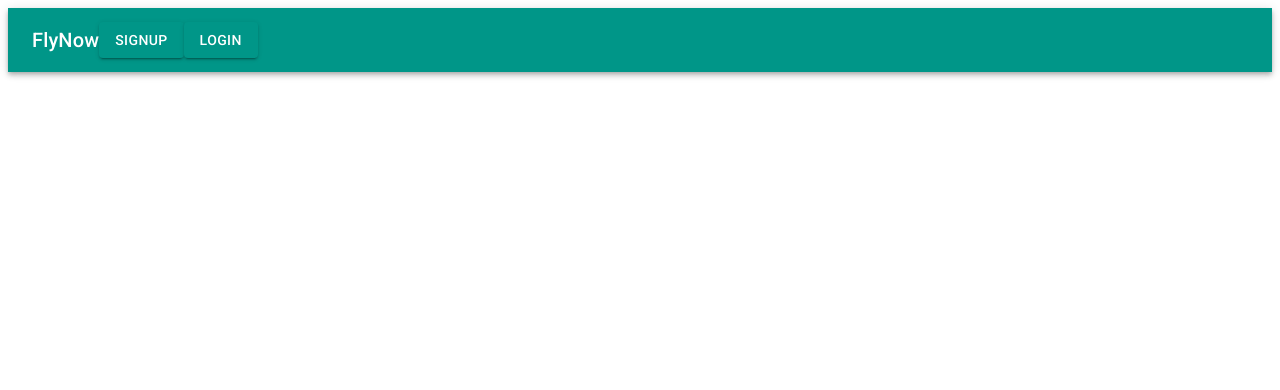
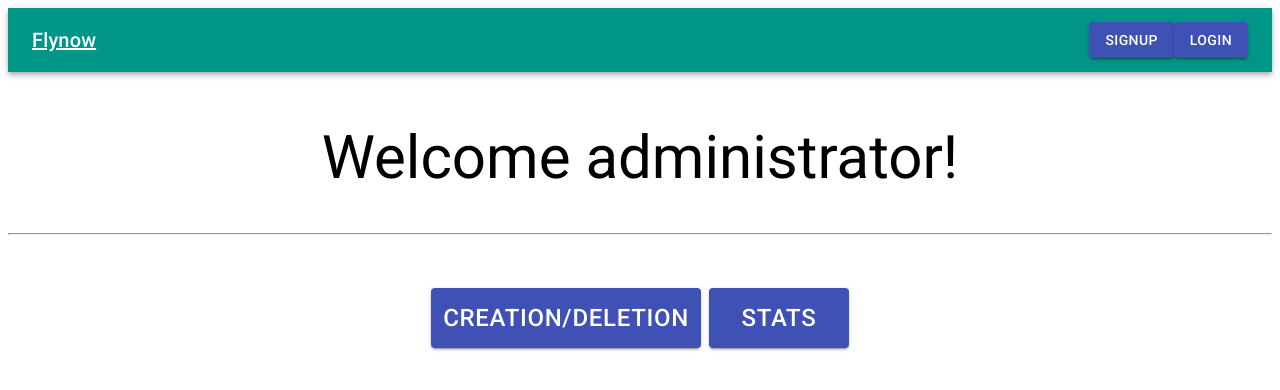
Before and after one commit to jcsandoval929/CS157A-40, a React (Create React App) app in the folder flynow/: page /admin_dashboard in a window 1280 px wide. Shown: the top 390 px of the page. Built offline with nearby package versions, Linux system fonts and the light colour scheme.

Commit message:
Added dashboards and fixed navbar

```diff
--- a/flynow/package.json
+++ b/flynow/package.json
@@ -8,11 +8,13 @@
     "axios": "^0.19.0",
     "body-parser": "^1.19.0",
     "bootstrap": "^4.3.1",
+    "hookrouter": "^1.2.3",
     "react": "^16.11.0",
     "react-bootstrap": "^1.0.0-beta.14",
     "react-dom": "^16.11.0",
     "react-hook-form": "^3.28.9",
     "react-redux": "^7.1.3",
+    "react-router": "^5.1.2",
     "react-router-dom": "^5.1.2",
     "react-scripts": "3.1.2",
     "typeface-roboto": "0.0.75"
--- /dev/null
+++ b/flynow/src/components/admin_dashboard.js
@@ -0,0 +1,60 @@
+import React from "react";
+import CardActions from "@material-ui/core/CardActions";
+import Button from "@material-ui/core/Button";
+import { Link } from "react-router-dom";
+import "typeface-roboto";
+
+class admin_dashboard extends React.Component {
+  render() {
+    return (
+      <div>
+        <h1
+          align="center"
+          style={{
+            fontFamily: "roboto",
+            fontSize: "60px",
+            fontWeight: "normal",
+            paddingTop: "10px"
+          }}
+        >
+          Welcome administrator!
+        </h1>
+        <hr size="100px" />
+        <CardActions style={{ justifyContent: "center", paddingTop: "45px" }}>
+          <Button
+            style={{
+              maxWidth: "270px",
+              maxHeight: "60px",
+              minWidth: "260px",
+              minHeight: "60px",
+              fontSize: "24px"
+            }}
+            variant="contained"
+            color="primary"
+            component={Link}
+            to="/create_delete/"
+          >
+            Creation/Deletion
+          </Button>
+          <Button
+            style={{
+              maxWidth: "140px",
+              maxHeight: "60px",
+              minWidth: "140px",
+              minHeight: "60px",
+              fontSize: "24px"
+            }}
+            variant="contained"
+            color="primary"
+            component={Link}
+            to="/stats/"
+          >
+            Stats
+          </Button>
+        </CardActions>
+      </div>
+    );
+  }
+}
+
+export default admin_dashboard;
--- /dev/null
+++ b/flynow/src/components/dashboard.js
@@ -0,0 +1,60 @@
+import React from "react";
+import CardActions from "@material-ui/core/CardActions";
+import Button from "@material-ui/core/Button";
+import { Link } from "react-router-dom";
+import "typeface-roboto";
+
+class dashboard extends React.Component {
+  render() {
+    return (
+      <div>
+        <h1
+          align="center"
+          style={{
+            fontFamily: "roboto",
+            fontSize: "60px",
+            fontWeight: "normal",
+            paddingTop: "10px"
+          }}
+        >
+          Welcome!
+        </h1>
+        <hr size="100px" />
+        <CardActions style={{ justifyContent: "center", paddingTop: "45px" }}>
+          <Button
+            style={{
+              maxWidth: "250px",
+              maxHeight: "60px",
+              minWidth: "240px",
+              minHeight: "60px",
+              fontSize: "24px"
+            }}
+            variant="contained"
+            color="primary"
+            component={Link}
+            to="/search/"
+          >
+            Search Flights
+          </Button>
+          <Button
+            style={{
+              maxWidth: "170px",
+              maxHeight: "60px",
+              minWidth: "170px",
+              minHeight: "60px",
+              fontSize: "24px"
+            }}
+            variant="contained"
+            color="primary"
+            component={Link}
+            to="/records/"
+          >
+            Records
+          </Button>
+        </CardActions>
+      </div>
+    );
+  }
+}
+
+export default dashboard;
--- a/flynow/src/components/login.js
+++ b/flynow/src/components/login.js
@@ -1,53 +1,53 @@
-import React from 'react';
-import Avatar from '@material-ui/core/Avatar';
-import Button from '@material-ui/core/Button';
-import CssBaseline from '@material-ui/core/CssBaseline';
-import Link from '@material-ui/core/Link';
-import Grid from '@material-ui/core/Grid';
-import Box from '@material-ui/core/Box';
-import FlightTakeoffIcon from '@material-ui/icons/FlightTakeoff';
-import Typography from '@material-ui/core/Typography';
-import { makeStyles } from '@material-ui/core/styles';
-import Container from '@material-ui/core/Container';
+import React from "react";
+import Avatar from "@material-ui/core/Avatar";
+import Button from "@material-ui/core/Button";
+import CssBaseline from "@material-ui/core/CssBaseline";
+import Link from "@material-ui/core/Link";
+import Grid from "@material-ui/core/Grid";
+import Box from "@material-ui/core/Box";
+import FlightTakeoffIcon from "@material-ui/icons/FlightTakeoff";
+import Typography from "@material-ui/core/Typography";
+import { makeStyles } from "@material-ui/core/styles";
+import Container from "@material-ui/core/Container";
 import useForm from "react-hook-form";
-import Axios from 'axios';
+import Axios from "axios";
 
 function Copyright() {
   return (
     <Typography variant="body2" color="textSecondary" align="center">
-      {'Copyright © '}
+      {"Copyright © "}
       <Link color="inherit" href="https://material-ui.com/">
         FlyNow
-      </Link>{' '}
+      </Link>{" "}
       {new Date().getFullYear()}
-      {'.'}
+      {"."}
     </Typography>
   );
 }
 
 const useStyles = makeStyles(theme => ({
-  '@global': {
+  "@global": {
     body: {
-      backgroundColor: '#ffffff',
-    },
+      backgroundColor: "#ffffff"
+    }
   },
   paper: {
     marginTop: theme.spacing(8),
-    display: 'flex',
-    flexDirection: 'column',
-    alignItems: 'center',
+    display: "flex",
+    flexDirection: "column",
+    alignItems: "center"
   },
   avatar: {
     margin: theme.spacing(1),
-    backgroundColor: '#00bfff',
+    backgroundColor: "#00bfff"
   },
   form: {
-    width: '100%', // Fix IE 11 issue.
-    marginTop: theme.spacing(1),
+    width: "100%", // Fix IE 11 issue.
+    marginTop: theme.spacing(1)
   },
   submit: {
-    margin: theme.spacing(3, 0, 2),
-  },
+    margin: theme.spacing(3, 0, 2)
+  }
 }));
 export default function SignIn() {
   const classes = useStyles();
@@ -57,11 +57,12 @@ export default function SignIn() {
       password: ""
     }
   });
-  const onSubmit = (data) =>  {
-    console.log(data)
-    Axios.post('http://localhost:5000/database/auth', data)
-      .then(res => console.log(res.data));
-  }
+  const onSubmit = data => {
+    console.log(data);
+    Axios.post("http://localhost:5000/database/auth", data).then(res => {
+      console.log(res.data);
+    });
+  };
   return (
     <Container component="main" maxWidth="xs">
       <CssBaseline />
@@ -72,52 +73,56 @@ export default function SignIn() {
         <Typography component="h1" variant="h5">
           Welcome to FlyNow, Please Sign in
         </Typography>
-        <form className= {classes.form} onSubmit = {handleSubmit(onSubmit)}>
-          <div className = "loginForm">
-            <label className = "loginFormLabel" htmlFor="email">Email</label>
+        <form className={classes.form} onSubmit={handleSubmit(onSubmit)}>
+          <div className="loginForm">
+            <label className="loginFormLabel" htmlFor="email">
+              Email
+            </label>
             <input
-            type = "email"
-            id = "email"
-            ref = {register({
+              type="email"
+              id="email"
+              ref={register({
                 required: true
               })}
-            className = "loginFormInput"
-            placeholder = "Enter your Email"
-            name = "email"
+              className="loginFormInput"
+              placeholder="Enter your Email"
+              name="email"
               required
             />
           </div>
-          <div className = "loginForm">
-            <label className = "loginFormLabel" htmlFor="password">Password</label>
+          <div className="loginForm">
+            <label className="loginFormLabel" htmlFor="password">
+              Password
+            </label>
             <input
-            type = "password"
-            id = "password"
-            ref = {register({
+              type="password"
+              id="password"
+              ref={register({
                 required: true
               })}
-            className = "loginFormInput"
-            placeholder = "Enter your password"
-            name = "password"
+              className="loginFormInput"
+              placeholder="Enter your password"
+              name="password"
               required
             />
           </div>
-          <div className = "loginForm">
-            <label className = "loginFormCheckBoxLabel">
+          <div className="loginForm">
+            <label className="loginFormCheckBoxLabel">
               <input
-            type = "checkbox"
-            className = "loginFormCheckBoxInput"
-            name = "remember"
+                type="checkbox"
+                className="loginFormCheckBoxInput"
+                name="remember"
               />
               Remember Me
             </label>
           </div>
-          <div className = "loginForm">
+          <div className="loginForm">
             <Button
               type="submit"
               fullWidth
               variant="contained"
               color="primary"
-              className= "submit"
+              className="submit"
             >
               Sign In
             </Button>
--- a/flynow/src/components/navbar.js
+++ b/flynow/src/components/navbar.js
@@ -38,8 +38,14 @@ class ButtonAppBar extends React.Component {
         <ThemeProvider theme={theme}>
           <AppBar position="static" color="primary">
             <Toolbar>
-              <Typography variant="h6" className={classes.title}>
-                FlyNow
+              <Typography
+                variant="h6"
+                color="inherit"
+                className={classes.grow}
+                component={Link}
+                to="/home/"
+              >
+                Flynow
               </Typography>
               <div>
                 <Button
--- a/flynow/src/components/signup.js
+++ b/flynow/src/components/signup.js
@@ -11,7 +11,7 @@ import { makeStyles } from "@material-ui/core/styles";
 import Container from "@material-ui/core/Container";
 import { createMuiTheme, ThemeProvider } from "@material-ui/core/styles";
 import useForm from "react-hook-form";
-import Axios from 'axios';
+import Axios from "axios";
 
 const useStyles = makeStyles(theme => ({
   "@global": {
@@ -53,11 +53,12 @@ export default function SignUp() {
       password: ""
     }
   });
-  const onSubmit = (data) =>  {
-    console.log(data)
-    Axios.post('http://localhost:5000/database/register', data)
-      .then(res => console.log(res.data));
-  }
+  const onSubmit = data => {
+    console.log(data);
+    Axios.post("http://localhost:5000/database/register", data).then(res => {
+      console.log(res.data);
+    });
+  };
   return (
     <React.Fragment>
       <CssBaseline />
@@ -69,68 +70,76 @@ export default function SignUp() {
           <Typography component="h1" variant="h5">
             Sign up
           </Typography>
-          <form className={classes.form} onSubmit = {handleSubmit(onSubmit)}>
+          <form className={classes.form} onSubmit={handleSubmit(onSubmit)}>
             <Grid container spacing={2}>
               <Grid item xs={12} sm={6}>
-              <div className = "SignupForm">
-                <label className = "SignupFormLabel" htmlFor="firstName">First Name</label>
+                <div className="SignupForm">
+                  <label className="SignupFormLabel" htmlFor="firstName">
+                    First Name
+                  </label>
                   <input
-                type = "firstName"
-                id = "firstName"
-                ref = {register({
+                    type="firstName"
+                    id="firstName"
+                    ref={register({
                       required: true
                     })}
-                className = "SignupFormInput"
-                placeholder = "Enter your First Name"
-                name = "firstName"
+                    className="SignupFormInput"
+                    placeholder="Enter your First Name"
+                    name="firstName"
                     required
                   />
                 </div>
               </Grid>
               <Grid item xs={12} sm={6}>
-              <div className = "SignupForm">
-                <label className = "SignupFormLabel" htmlFor="lastName">Last Name</label>
+                <div className="SignupForm">
+                  <label className="SignupFormLabel" htmlFor="lastName">
+                    Last Name
+                  </label>
                   <input
-                type = "lastName"
-                id = "lastName"
-                ref = {register({
+                    type="lastName"
+                    id="lastName"
+                    ref={register({
                       required: true
                     })}
-                className = "SignupFormInput"
-                placeholder = "Enter your Last Name"
-                name = "lastName"
+                    className="SignupFormInput"
+                    placeholder="Enter your Last Name"
+                    name="lastName"
                     required
                   />
                 </div>
               </Grid>
               <Grid item xs={12}>
-              <div className = "SignupForm">
-                <label className = "SignupFormLabel" htmlFor="email">Email</label>
+                <div className="SignupForm">
+                  <label className="SignupFormLabel" htmlFor="email">
+                    Email
+                  </label>
                   <input
-                type = "email"
-                id = "email"
-                ref = {register({
+                    type="email"
+                    id="email"
+                    ref={register({
                       required: true
                     })}
-                className = "SignupFormInput"
-                placeholder = "Enter your Email"
-                name = "email"
+                    className="SignupFormInput"
+                    placeholder="Enter your Email"
+                    name="email"
                     required
                   />
                 </div>
               </Grid>
               <Grid item xs={12}>
-              <div className = "SignupForm">
-                <label className = "SignupFormLabel" htmlFor="password">Password</label>
+                <div className="SignupForm">
+                  <label className="SignupFormLabel" htmlFor="password">
+                    Password
+                  </label>
                   <input
-                type = "password"
-                id = "password"
-                ref = {register({
+                    type="password"
+                    id="password"
+                    ref={register({
                       required: true
                     })}
-                className = "SignupFormInput"
-                placeholder = "Enter your Password"
-                name = "password"
+                    className="SignupFormInput"
+                    placeholder="Enter your Password"
+                    name="password"
                     required
                   />
                 </div>
--- a/flynow/src/routes.js
+++ b/flynow/src/routes.js
@@ -1,18 +1,20 @@
-import React from 'react';
-import { Route } from 'react-router-dom';
+import React from "react";
+import { Route } from "react-router-dom";
 
-import Login from './components/login';
-import Home from './components/home';
-import Signup from './components/signup';
+import Login from "./components/login";
+import Home from "./components/home";
+import Signup from "./components/signup";
+import Dashboard from "./components/dashboard";
+import Admin_Dashboard from "./components/admin_dashboard";
 
 const BaseRouter = () => (
+  <div>
+    <Route exact path="/" component={Home} />
+    <Route exact path="/login/" component={Login} />
+    <Route exact path="/signup/" component={Signup} />
+    <Route exact path="/dashboard/" component={Dashboard} />
+    <Route exact path="/admin_dashboard/" component={Admin_Dashboard} />
+  </div>
+);
 
-    <div>
-        <Route exact path='/' component={Home} />
-        <Route exact path='/login/' component={Login} />
-        <Route exact path='/signup/' component={Signup} />
-    </div>
-
-)
-
-export default BaseRouter
+export default BaseRouter;
```
Also changed, not shown: 1 other file (tests, documents, lock files or other folders). Lines whose indentation alone changed are shown as unchanged.
